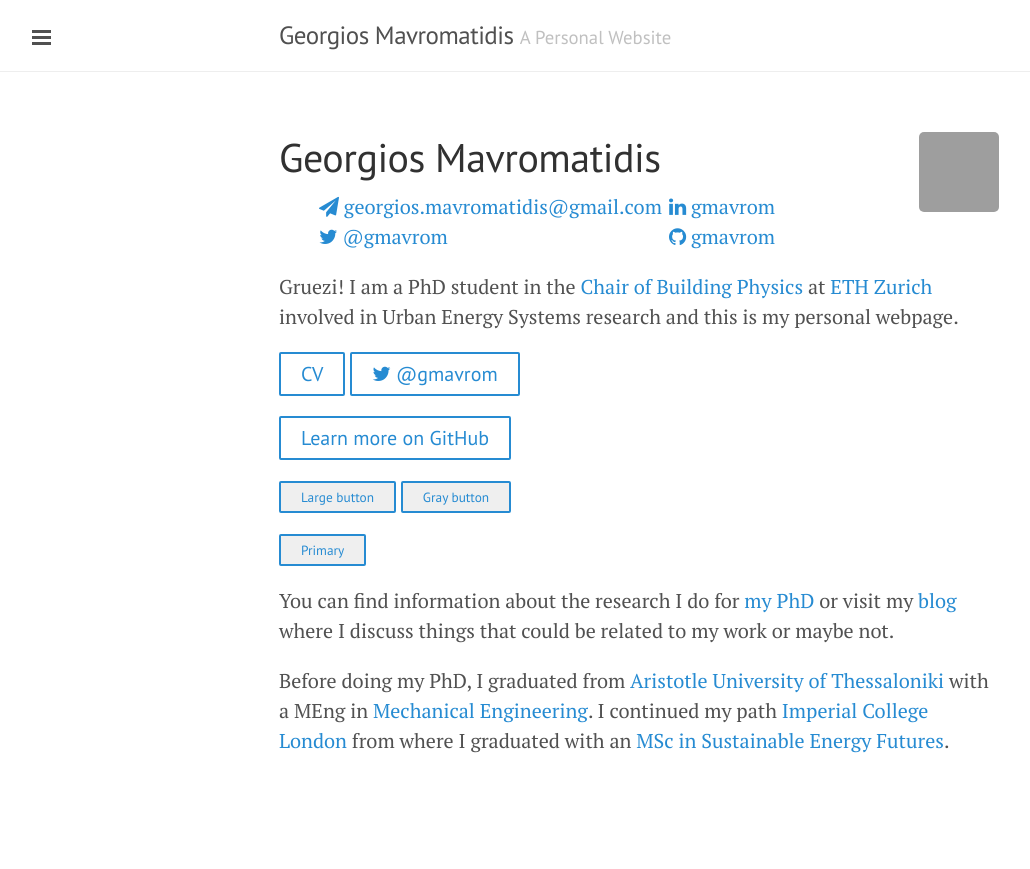
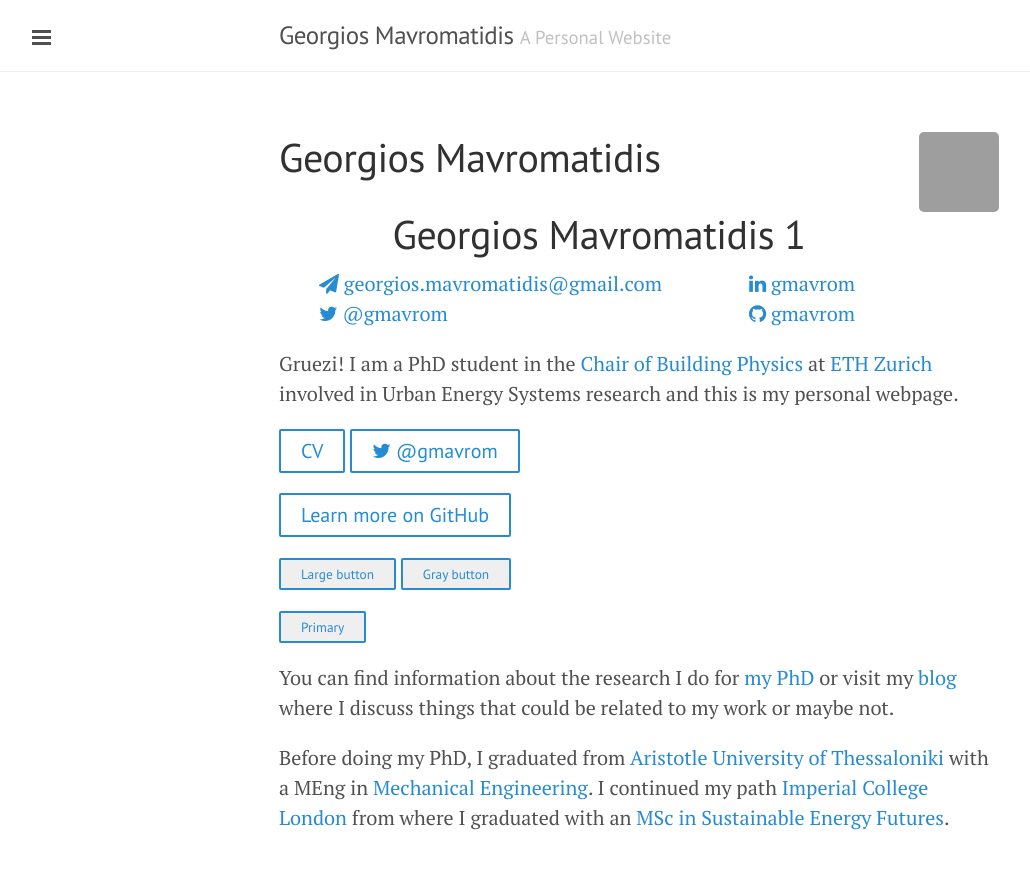
Before and after one commit to gmavrom33/gmavrom.github.io, a Jekyll site: the page built from index.md, in a window 1280 px wide. Shown: the top 869 px of the page, without its empty margins (1-1031 px from the left). Built offline with Jekyll 4.4.1, drawn with Linux system fonts in a browser that asks for light colours; grey boxes are pictures that could not be loaded.

Commit message:
Update index.md

```diff
--- a/index.md
+++ b/index.md
@@ -7,6 +7,8 @@
 <img align="right" src="https://s.gravatar.com/avatar/f4d99d27a868f6337e9da141ef0d0c08?s=80">
 
 # Georgios Mavromatidis
+
+<center> <h1>Georgios Mavromatidis 1</h1> </center>
 
 <div class="contact">
   <ul>
```
